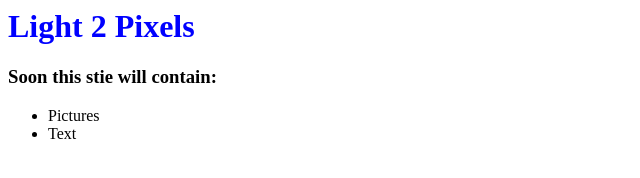
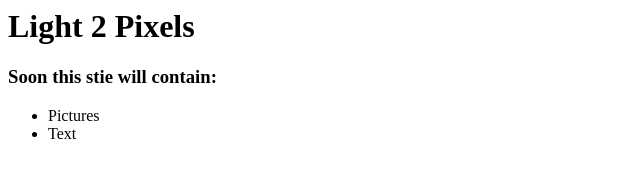
Before and after one commit to iwasmumbling/test-site, a plain HTML site: page index.html in a window 1280 px wide. Shown: the whole page, without its empty margins (0-640 px from the left). Drawn offline with Linux system fonts and the light colour scheme.

Commit message:
Update stylesheet.CSS

```diff
--- a/stylesheet.CSS
+++ b/stylesheet.CSS
@@ -1,5 +1,3 @@
-
-.title{
-  color: blue;
-
-}
+h3 {
+  font: bold;
+  {
```
